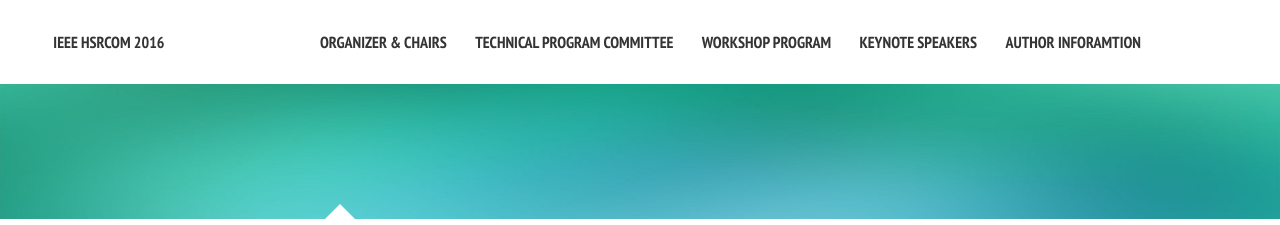
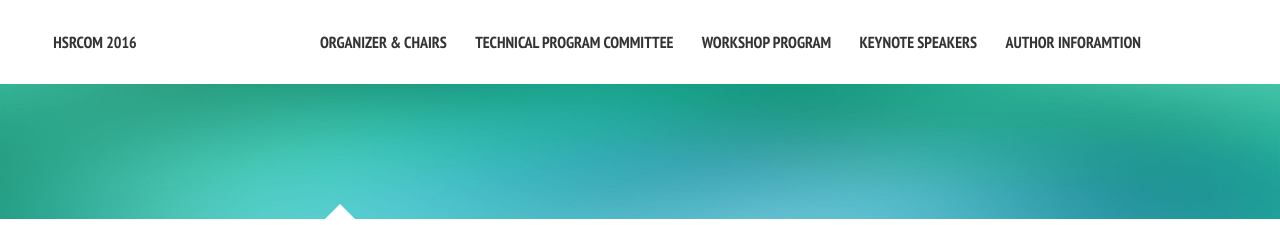
Before and after one commit to maxxx437/hsrcom2016, a Jekyll site: the page built from index.md, in a window 1280 px wide. Shown: the top 225 px of the page. Built offline with Jekyll 4.4.1, drawn with Linux system fonts in a browser that asks for light colours; nearby versions of some CDN libraries.

Commit message:
Update _config.yml

```diff
--- a/_config.yml
+++ b/_config.yml
@@ -1,6 +1,6 @@
 # Site wide configuration
 
-title:            IEEE HSRCom 2016
+title:            HSRCom 2016
 # locale:           en_US
 author: ""
 description: ""
```
